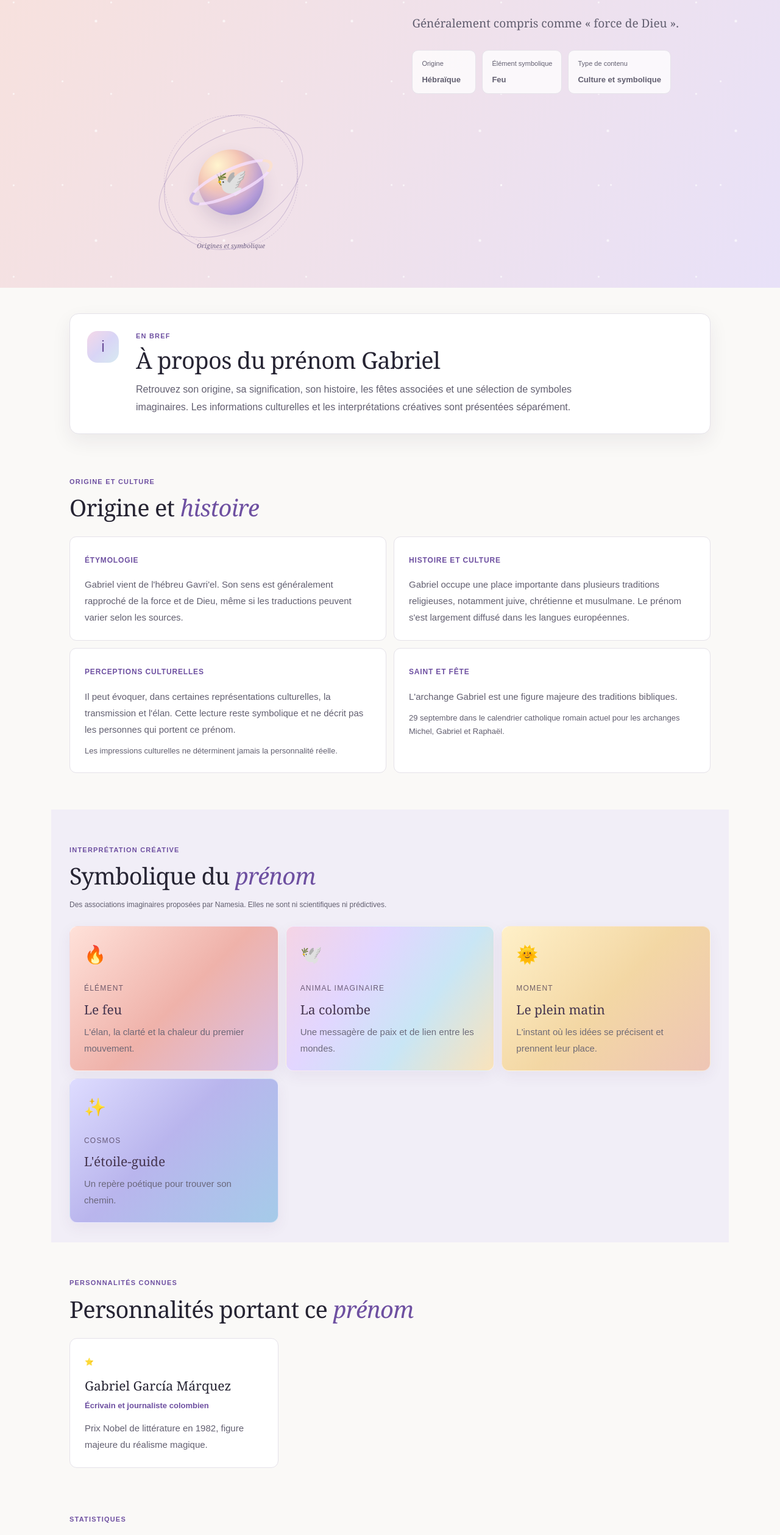
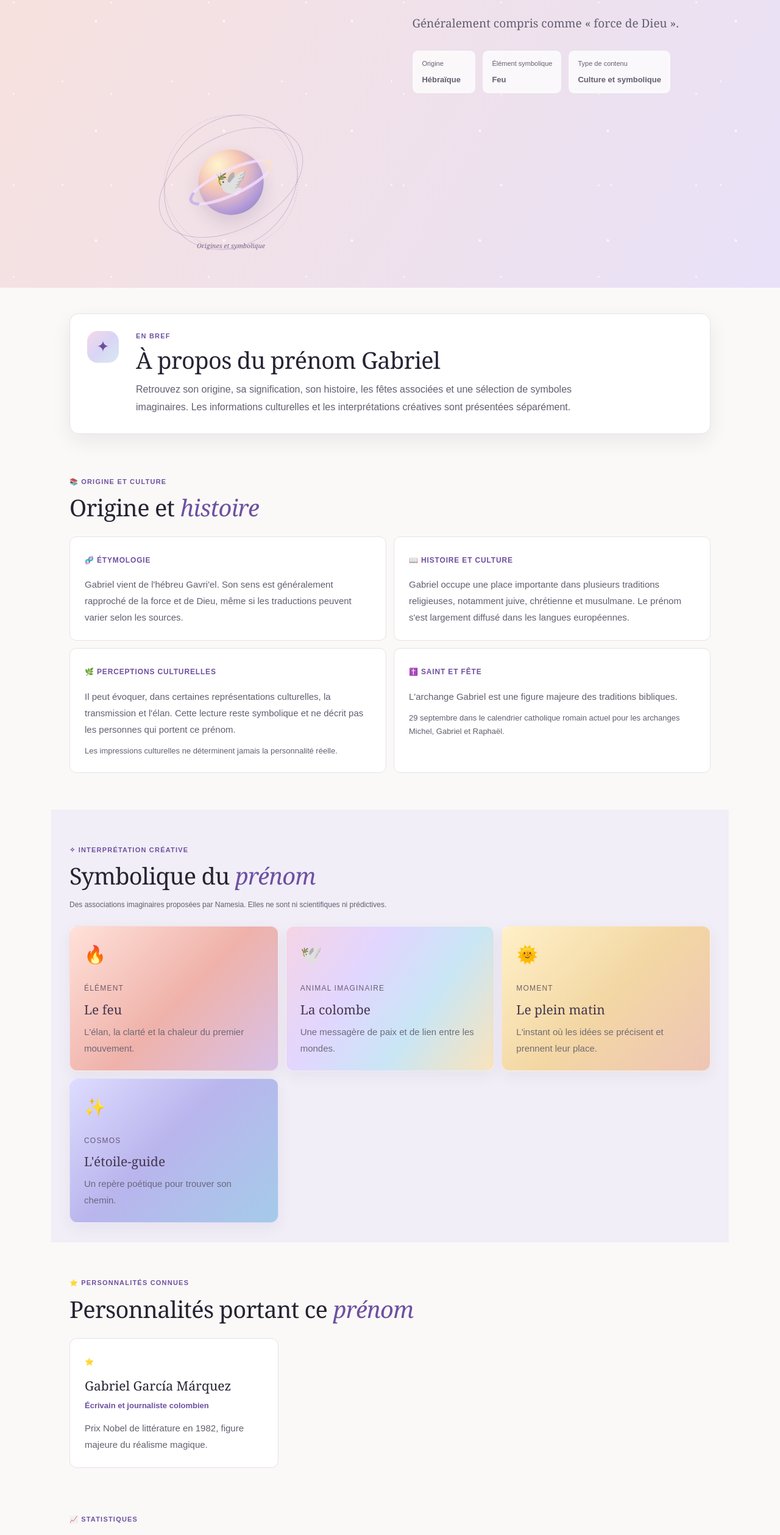
Before and after one commit to Nabouna32/Names, a Next.js app: page /prenoms/gabriel in a window 1280 px wide. Shown: the part 252-2770 px from the top of the page at 61% size. Built offline with nearby package versions, Linux system fonts and the light colour scheme.

Commit message:
Rétablit les repères emoji dans les sections

```diff
--- a/src/app/prenoms/[slug]/page.tsx
+++ b/src/app/prenoms/[slug]/page.tsx
@@ -144,7 +144,7 @@ function DemoStatistics({ entry }: { entry: DemoName }) {
     return `${x},${y}`;
   }).join(" ");
   return <section className="profile-section stats-profile" id="statistiques">
-    <div className="profile-section-heading"><p className="eyebrow">STATISTIQUES</p><h2>Popularité en <em>France</em></h2><p>Maquette de présentation : les chiffres ci-dessous sont fictifs et ne proviennent pas de l’INSEE.</p></div>
+    <div className="profile-section-heading"><p className="eyebrow">📈 STATISTIQUES</p><h2>Popularité en <em>France</em></h2><p>Maquette de présentation : les chiffres ci-dessous sont fictifs et ne proviennent pas de l’INSEE.</p></div>
     <details className="stats-accordion">
       <summary>
         <span className="stats-accordion-icon" aria-hidden="true">↗</span>
@@ -185,12 +185,12 @@ export default async function NameProfilePage({ params }: { params: Promise<{ sl
       <div className="profile-orbit-art" aria-hidden="true"><div className="profile-orbit orbit-1" /><div className="profile-orbit orbit-2" /><div className="profile-orbit orbit-3" /><div className="profile-planet">{entry.emoji}</div><div className="profile-art-caption">Origines et symbolique</div></div>
     </section>
     <div className="profile-content">
-      <section className="profile-intro-card"><span className="profile-intro-icon" aria-hidden="true">i</span><div><p className="eyebrow">EN BREF</p><h2>À propos du prénom {entry.name}</h2><p>Retrouvez son origine, sa signification, son histoire, les fêtes associées et une sélection de symboles imaginaires. Les informations culturelles et les interprétations créatives sont présentées séparément.</p></div></section>
-      <section className="profile-section" id="histoire"><div className="profile-section-heading"><p className="eyebrow">ORIGINE ET CULTURE</p><h2>Origine et <em>histoire</em></h2></div><div className="profile-story-grid"><article className="profile-text-card"><span>ÉTYMOLOGIE</span><p>{entry.etymology}</p></article><article className="profile-text-card"><span>HISTOIRE ET CULTURE</span><p>{entry.history}</p></article><article className="profile-text-card"><span>PERCEPTIONS CULTURELLES</span><p>{entry.personality}</p><small>Les impressions culturelles ne déterminent jamais la personnalité réelle.</small></article><article className="profile-text-card"><span>SAINT ET FÊTE</span><p>{entry.saint}</p><small>{entry.feast}</small></article></div></section>
-      <section className="profile-section profile-symbol-section" id="symboles"><div className="profile-section-heading"><p className="eyebrow">INTERPRÉTATION CRÉATIVE</p><h2>Symbolique du <em>prénom</em></h2><p>Des associations imaginaires proposées par Namesia. Elles ne sont ni scientifiques ni prédictives.</p></div><div className="profile-symbol-grid">{entry.symbols.map((symbol) => <article key={symbol.title} className={`profile-symbol-card symbol-${symbol.tone}`}><span>{symbol.emoji}</span><small>{symbol.category}</small><h3>{symbol.title}</h3><p>{symbol.description}</p></article>)}</div></section>
-      <section className="profile-section"><div className="profile-section-heading"><p className="eyebrow">PERSONNALITÉS CONNUES</p><h2>Personnalités portant ce <em>prénom</em></h2></div><div className="profile-celebrity-grid">{entry.celebrities.map((person) => <article className="profile-celebrity-card" key={person.name}><span>⭐</span><h3>{person.name}</h3><strong>{person.role}</strong><p>{person.detail}</p></article>)}</div></section>
+      <section className="profile-intro-card"><span className="profile-intro-icon" aria-hidden="true">✦</span><div><p className="eyebrow">EN BREF</p><h2>À propos du prénom {entry.name}</h2><p>Retrouvez son origine, sa signification, son histoire, les fêtes associées et une sélection de symboles imaginaires. Les informations culturelles et les interprétations créatives sont présentées séparément.</p></div></section>
+      <section className="profile-section" id="histoire"><div className="profile-section-heading"><p className="eyebrow">📚 ORIGINE ET CULTURE</p><h2>Origine et <em>histoire</em></h2></div><div className="profile-story-grid"><article className="profile-text-card"><span>🧬 ÉTYMOLOGIE</span><p>{entry.etymology}</p></article><article className="profile-text-card"><span>📖 HISTOIRE ET CULTURE</span><p>{entry.history}</p></article><article className="profile-text-card"><span>🌿 PERCEPTIONS CULTURELLES</span><p>{entry.personality}</p><small>Les impressions culturelles ne déterminent jamais la personnalité réelle.</small></article><article className="profile-text-card"><span>✝️ SAINT ET FÊTE</span><p>{entry.saint}</p><small>{entry.feast}</small></article></div></section>
+      <section className="profile-section profile-symbol-section" id="symboles"><div className="profile-section-heading"><p className="eyebrow">✧ INTERPRÉTATION CRÉATIVE</p><h2>Symbolique du <em>prénom</em></h2><p>Des associations imaginaires proposées par Namesia. Elles ne sont ni scientifiques ni prédictives.</p></div><div className="profile-symbol-grid">{entry.symbols.map((symbol) => <article key={symbol.title} className={`profile-symbol-card symbol-${symbol.tone}`}><span>{symbol.emoji}</span><small>{symbol.category}</small><h3>{symbol.title}</h3><p>{symbol.description}</p></article>)}</div></section>
+      <section className="profile-section"><div className="profile-section-heading"><p className="eyebrow">⭐ PERSONNALITÉS CONNUES</p><h2>Personnalités portant ce <em>prénom</em></h2></div><div className="profile-celebrity-grid">{entry.celebrities.map((person) => <article className="profile-celebrity-card" key={person.name}><span>⭐</span><h3>{person.name}</h3><strong>{person.role}</strong><p>{person.detail}</p></article>)}</div></section>
       <DemoStatistics entry={entry} />
-      <section className="profile-section related-section"><div className="profile-section-heading"><p className="eyebrow">À DÉCOUVRIR AUSSI</p><h2>Prénoms <em>associés</em></h2></div><div className="related-name-links">{related.map((item) => <Link key={item.slug} href={`/prenoms/${item.slug}`}><span>{item.emoji}</span><strong>{item.name}</strong><small>{item.origin}</small><b>↗</b></Link>)}</div><p className="profile-variants-label">Variantes et formes proches</p><div className="profile-variant-links">{entry.variants.map((variant) => { const target = demoNames.find((item) => item.name.toLocaleLowerCase("fr-FR") === variant.toLocaleLowerCase("fr-FR")); return target ? <Link key={variant} href={`/prenoms/${target.slug}`}>{variant} ↗</Link> : <span key={variant} title="Fiche à créer ultérieurement">{variant}</span>; })}</div></section>
+      <section className="profile-section related-section"><div className="profile-section-heading"><p className="eyebrow">✦ À DÉCOUVRIR AUSSI</p><h2>Prénoms <em>associés</em></h2></div><div className="related-name-links">{related.map((item) => <Link key={item.slug} href={`/prenoms/${item.slug}`}><span>{item.emoji}</span><strong>{item.name}</strong><small>{item.origin}</small><b>↗</b></Link>)}</div><p className="profile-variants-label">Variantes et formes proches</p><div className="profile-variant-links">{entry.variants.map((variant) => { const target = demoNames.find((item) => item.name.toLocaleLowerCase("fr-FR") === variant.toLocaleLowerCase("fr-FR")); return target ? <Link key={variant} href={`/prenoms/${target.slug}`}>{variant} ↗</Link> : <span key={variant} title="Fiche à créer ultérieurement">{variant}</span>; })}</div></section>
       <p className="profile-editorial-note">Namesia distingue les faits culturels des créations symboliques. Les contenus de cette version sont une maquette éditoriale à vérifier avant publication. Les statistiques affichées ci-dessus sont fictives.</p>
     </div>
     <footer className="footer"><Link className="wordmark" href="/">namesia<span>✳</span></Link><p>Un prénom, mille histoires à explorer.</p><span>Une aventure en construction · 2026</span></footer>
```
